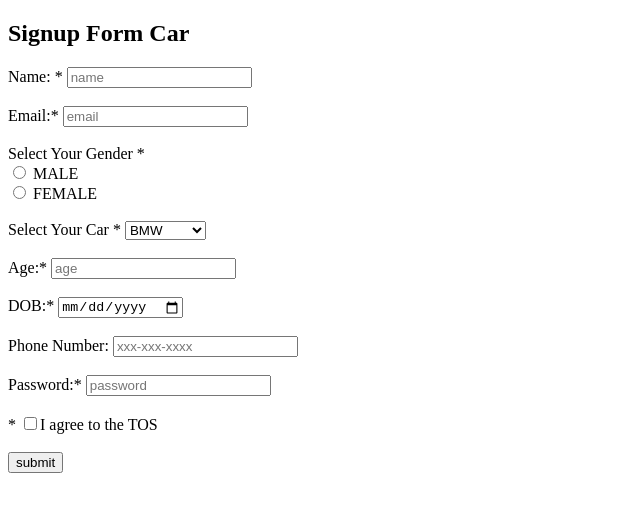
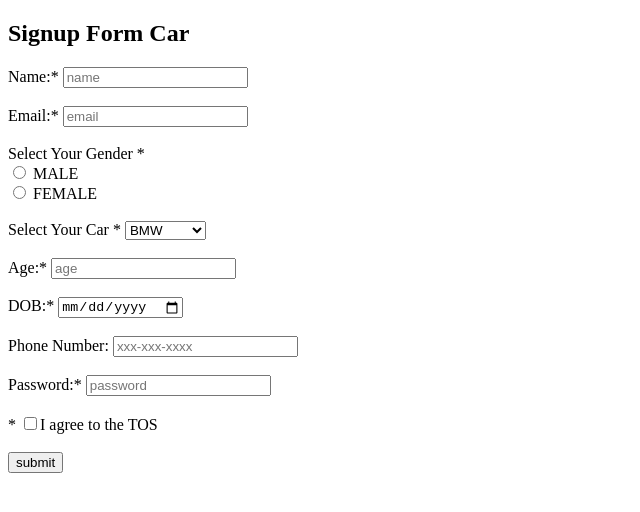
Before and after one commit to acciojob/signup-form-car-Amit-Kumar22, a website: page main.html in a window 1280 px wide. Shown: the full height of the page, 0-640 px from the left. Drawn offline with Linux system fonts and the light colour scheme.

Commit message:
created a submission

```diff
--- a/main.html
+++ b/main.html
@@ -9,8 +9,8 @@
 <body>
 	<!-- the entire body must be written by student -->
 	<h2>Signup Form Car</h2>
-	<form action="/action_page.php" method="post"?
-		<label for="name">Name: *</label>
+	<form action="/action_page.php" method="post">
+		<label for="name">Name:*</label>
 	    <input type="text" name="name" id="name" placeholder="name" required>
 		<br><br>
 		<label for="email">Email:*</label>
```
